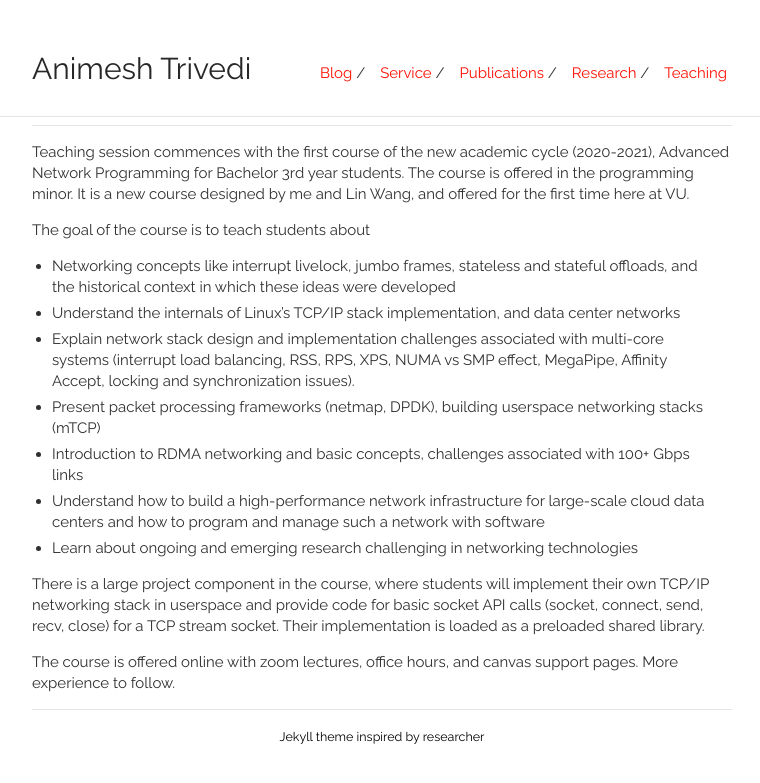
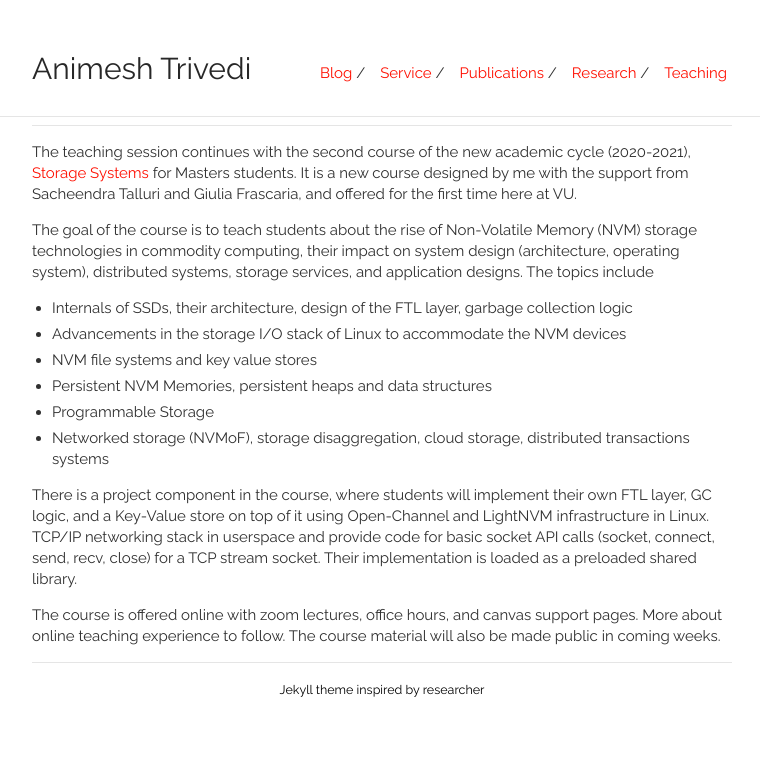
Before and after one commit to animeshtrivedi/animeshtrivedi.github.io, a Jekyll site: the page built from _posts/2020-11-01-stosys.md, in a window 1280 px wide. Shown: the top 783 px of the page, without its empty margins (258-1018 px from the left). Built offline with Jekyll 4.4.1, drawn with Linux system fonts in a browser that asks for light colours.

Commit message:
course updates
Signed-off-by: Animesh Trivedi <atrivedi@apache.org>

```diff
--- a/_posts/2020-09-02-p1-anp.md
+++ b/_posts/2020-09-02-p1-anp.md
@@ -6,7 +6,7 @@ tags: whatsnew
 permalink: /2020-p1-anp
 ---
 <hr>
-Teaching session commences with the first course of the new academic cycle (2020-2021), Advanced Network Programming for Bachelor 3rd year students. The course is offered in the programming minor. It is a new course designed by me and Lin Wang, and offered for the first time here at VU.
+Teaching session commences with the first course of the new academic cycle (2020-2021), [Advanced Network Programming](https://studiegids.vu.nl/en/2020-2021/courses/XB_0048) for Bachelor 3rd year students. The course is offered in the programming minor. It is a new course designed by me and Lin Wang, and offered for the first time here at VU.
 
 The goal of the course is to teach students about
   * Networking concepts like interrupt livelock, jumbo frames, stateless and stateful offloads, and the historical context in which these ideas were developed
@@ -17,6 +17,6 @@ The goal of the course is to teach students about
   *  Understand how to build a high-performance network infrastructure for large-scale cloud data centers and how to program and manage such a network with software
   * Learn about ongoing and emerging research challenging in networking technologies
 
-There is a large project component in the course, where students will implement their own TCP/IP networking stack in userspace and provide code for basic socket API calls (socket, connect, send, recv, close) for a TCP stream socket. Their implementation is loaded as a preloaded shared library.
+There is a project component in the course, where students will implement their own TCP/IP networking stack in userspace and provide code for basic socket API calls (socket, connect, send, recv, close) for a TCP stream socket. Their implementation is loaded as a preloaded shared library.
 
-The course is offered online with zoom lectures, office hours, and canvas support pages. More experience to follow.
+The course is offered online with zoom lectures, office hours, and canvas support pages. More about online teaching experience to follow. The course material will also be made public in coming weeks.
--- /dev/null
+++ b/_posts/2020-11-01-stosys.md
@@ -0,0 +1,23 @@
+---
+layout: default
+title: "Autumn 2020 teaching: Storage System (Nov-Dec, 2020)"
+category: news
+tags: whatsnew
+permalink: /2020-p1-anp
+---
+<hr>
+The teaching session continues with the second course of the new academic cycle (2020-2021), [Storage Systems](https://studiegids.vu.nl/en/2020-2021/courses/XM_0092) for Masters students. It is a new course designed by me with the support from Sacheendra Talluri and Giulia Frascaria, and offered for the first time here at VU.
+
+The goal of the course is to teach students about  the rise of Non-Volatile Memory (NVM) storage technologies in commodity computing, their impact on system design (architecture, operating
+system), distributed systems, storage services, and application designs. The topics include
+
+  * Internals of SSDs, their architecture, design of the FTL layer, garbage collection logic
+  * Advancements in the storage I/O stack of Linux to accommodate the NVM devices
+  * NVM file systems and key value stores
+  * Persistent NVM Memories, persistent heaps and data structures
+  * Programmable Storage
+  * Networked storage (NVMoF), storage disaggregation, cloud storage, distributed transactions systems
+
+There is a project component in the course, where students will implement their own FTL layer, GC logic, and a Key-Value store on top of it using Open-Channel and LightNVM infrastructure in Linux. TCP/IP networking stack in userspace and provide code for basic socket API calls (socket, connect, send, recv, close) for a TCP stream socket. Their implementation is loaded as a preloaded shared library.
+
+The course is offered online with zoom lectures, office hours, and canvas support pages. More about online teaching experience to follow. The course material will also be made public in coming weeks.
```
